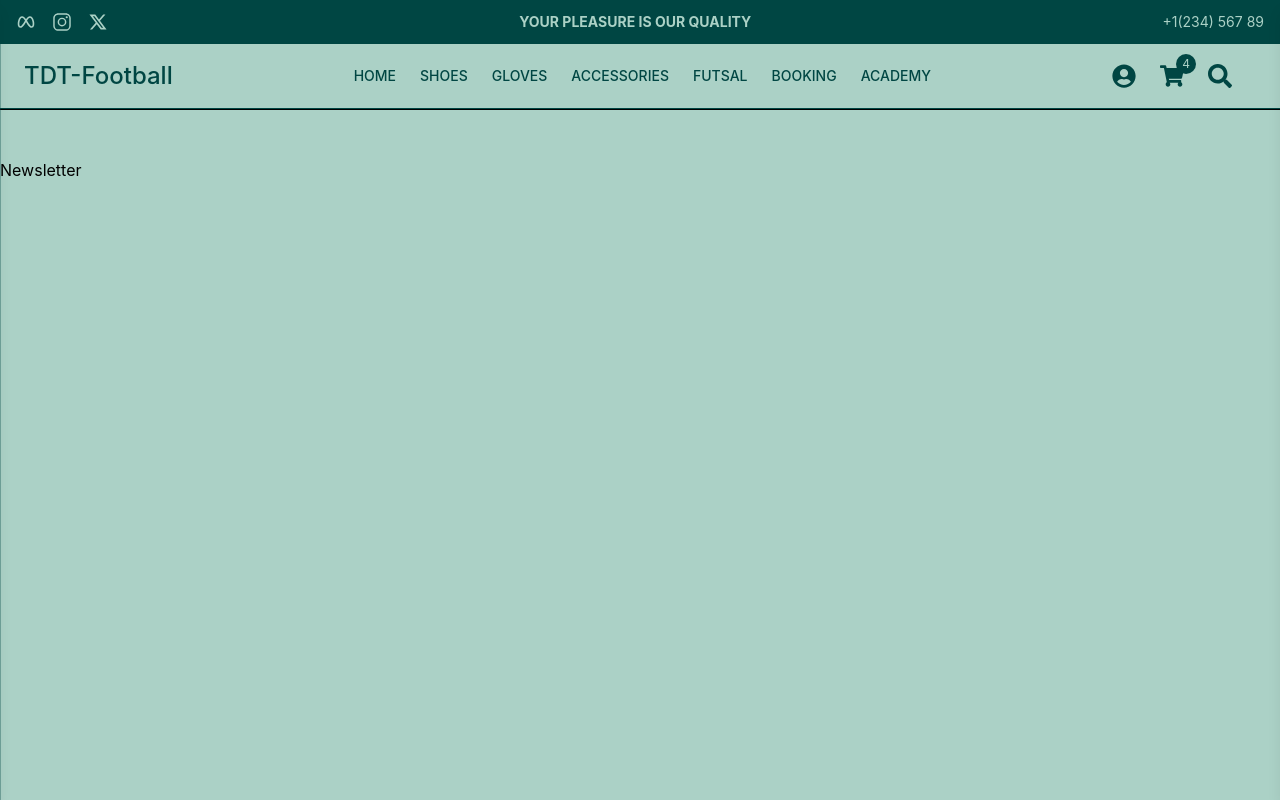
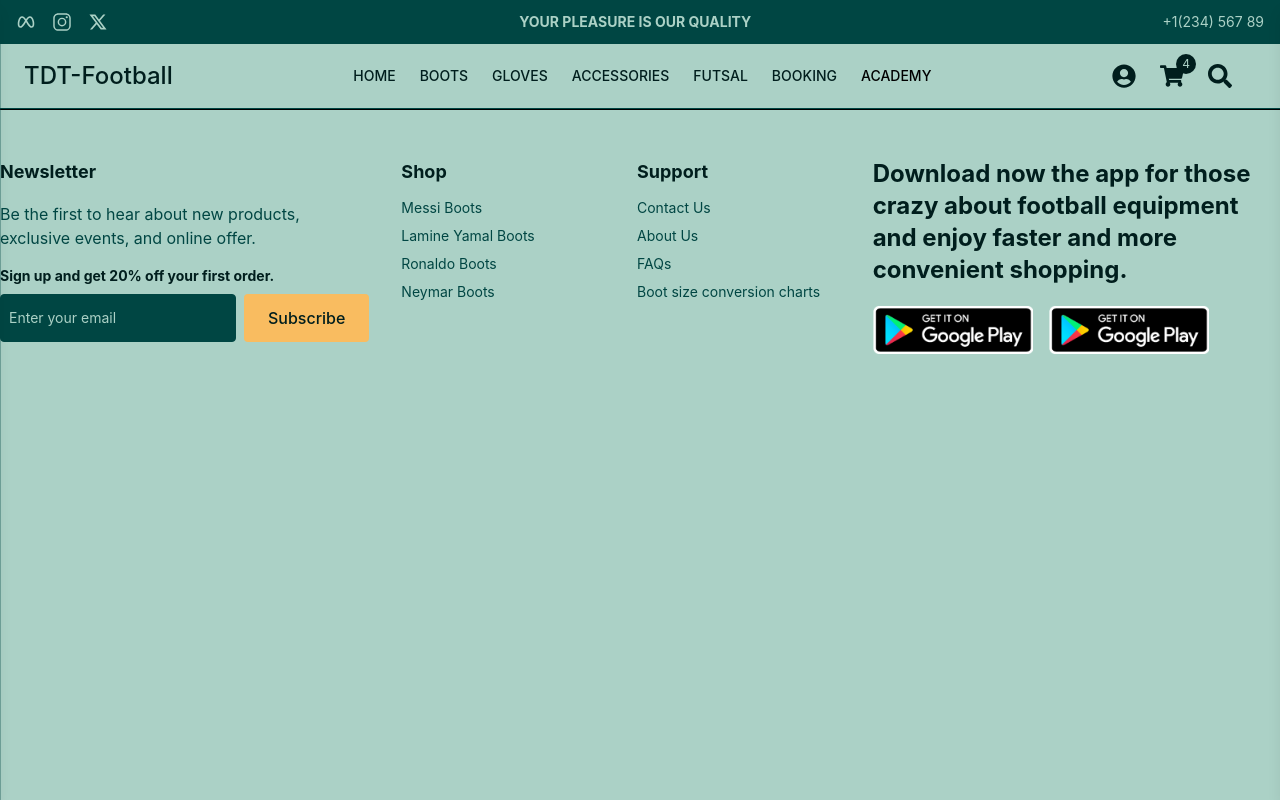
Before and after one commit to trandinhthong7/Final-Year-Project---TranDinhThong, a React app in the folder frontend/: page / in a window 1280 px wide. Built offline with nearby package versions, Linux system fonts and the light colour scheme; the HTML template or start-up script is replaced by a standard one.

Commit message:
footer finish

```diff
--- a/frontend/src/components/common/Footer.jsx
+++ b/frontend/src/components/common/Footer.jsx
@@ -1,16 +1,59 @@
+
+import { Link } from 'react-router-dom'
 
 const Footer = () => {
   return (
     <footer className="border-t py-12">
-        <div className="container mx-auto grid grid-cols-1 md:grid-cols-4 gap-8 px-4 lg:px-0">
+        <div className="container mx-auto grid grid-cols-1 md:grid-cols-[1fr_1fr_1fr_2fr] gap-8 px-4 lg:px-0">
+            <div className="text-[#001e1d] mb-2">
+                <h3 className="text-lg mb-4 font-bold">Newsletter</h3>
+                <p className=" text-[#004643] mb-4">Be the first to hear about new products, exclusive events, and online offer. </p>
+                <p className="text-sm mb-2 font-bold">Sign up and get 20% off your first order.</p>
+                {/* News letter form will be here */}
+                <form className="flex gap-2">
+                    <input type="email"
+                    placeholder="Enter your email"
+                    className="p-2 flex-1 text-sm bg-[#004643] text-[#00948d] border border-[#004643] rounded focus:outline-none focus:ring-2 focus:ring-[#f9bc60] transition-all placeholder:text-[#abd1c6]"/>
+                    <button type="submit" className="bg-[#f9bc60] text-[#001e1d] px-6 py-3 rounded font-medium hover:bg-[#a47733] transition-all whitespace-nowrap">Subscribe</button>
+                </form>
+            </div>
+            {/* shop links */}
             <div>
-                <h3>
-                    Newsletter
-                </h3>
+                <h3 className="text-lg text-[#001e1d] mb-3 font-bold" >Shop</h3>
+                <ul className="text-[#004643] space-y-2 text-sm">
+                    <li><Link to="#" className="hover:text-[#00948d] transition-colors">Messi Boots</Link></li>
+                    <li><Link to="#" className="hover:text-[#00948d] transition-colors">Lamine Yamal Boots</Link></li>
+                    <li><Link to="#" className="hover:text-[#00948d] transition-colors">Ronaldo Boots</Link></li>
+                    <li><Link to="#" className="hover:text-[#00948d] transition-colors">Neymar Boots</Link></li>
+                </ul>
+            </div>
+
+            {/* support links */}
+            <div>
+                <h3 className="text-lg text-[#001e1d] mb-3 font-bold">Support</h3>
+                <ul className="text-[#004643] space-y-2 text-sm">
+                    <li><Link to="#" className="hover:text-[#00948d] transition-colors">Contact Us</Link></li>
+                    <li><Link to="#" className="hover:text-[#00948d] transition-colors">About Us</Link></li>
+                    <li><Link to="#" className="hover:text-[#00948d] transition-colors">FAQs</Link></li>
+                    <li><Link to="#" className="hover:text-[#00948d] transition-colors">Boot size conversion charts</Link></li>
+                </ul>
+            </div>
+
+            {/* Download app  */}
+            <div className="text-[#001e1d]">
+                <h1 className="text-2xl font-bold mb-5">Download now the app for those crazy about football equipment and enjoy faster and more convenient shopping.</h1>
+                <div className="flex justify-center xl:justify-start mb-4 space-x-4">
+                    <a href="">
+                        <img className="w-auto h-12" src="/images/store-en.png" alt="Google Play"></img>
+                    </a>
+                    <a href="">
+                        <img className="w-auto h-12" src="/images/store-en.png" alt="Google Play"></img>
+                    </a>
+                </div>
             </div>
         </div>
     </footer>
-)
+    )
 }
 
 export default Footer
--- a/frontend/src/components/common/NavBar.jsx
+++ b/frontend/src/components/common/NavBar.jsx
@@ -19,29 +19,29 @@ const NavBar = () => {
         <nav className="container mx-auto flex items-center justify-between py-4 px-6">
             {/* Left-Logo  */}
             <div>
-                <Link to={"/"} className="text-2xl font-medium text-[#004643] hover:text-[#00948d]">TDT-Football</Link>
+                <Link to={"/"} className="text-2xl font-medium text-[#001e1d] hover:text-[#00948d]">TDT-Football</Link>
             </div>
             {/* Center - Menu */}
             <div className="hidden md:flex space-x-6">
-                <Link to="" className=" text-[#004643] hover:text-[#00948d] text-sm font-medium uppercase">Home</Link>
-                <Link to="" className=" text-[#004643] hover:text-[#00948d] text-sm font-medium uppercase">Shoes</Link>
-                <Link to="" className=" text-[#004643] hover:text-[#00948d] text-sm font-medium uppercase">Gloves</Link>
-                <Link to="" className=" text-[#004643] hover:text-[#00948d] text-sm font-medium uppercase">Accessories</Link>
-                <Link to="" className=" text-[#004643] hover:text-[#00948d] text-sm font-medium uppercase">Futsal</Link>
-                <Link to="" className=" text-[#004643] hover:text-[#00948d] text-sm font-medium uppercase">Booking</Link>
-                <Link to="" className=" text-[#004643] hover:text-[#00948d] text-sm font-medium uppercase">Academy</Link>
+                <Link to="" className=" text-[#001e1d] hover:text-[#00948d] text-sm font-medium uppercase">Home</Link>
+                <Link to="" className=" text-[#001e1d] hover:text-[#00948d] text-sm font-medium uppercase">Boots</Link>
+                <Link to="" className=" text-[#001e1d] hover:text-[#00948d] text-sm font-medium uppercase">Gloves</Link>
+                <Link to="" className=" text-[#001e1d] hover:text-[#00948d] text-sm font-medium uppercase">Accessories</Link>
+                <Link to="" className=" text-[#001e1d] hover:text-[#00948d] text-sm font-medium uppercase">Futsal</Link>
+                <Link to="" className=" text-[#001e1d] hover:text-[#00948d] text-sm font-medium uppercase">Booking</Link>
+                <Link to="" className=" text-[#00001e1d4643] hover:text-[#00948d] text-sm font-medium uppercase">Academy</Link>
             </div>
             {/* Right - Icons */}
             <div className="flex items-center space-x-6">
-                <Link to="/profile"><FaUserCircle className="text-[#004643] hover:text-[#00948d] h-6 w-6"/></Link>
+                <Link to="/profile"><FaUserCircle className="text-[#001e1d] hover:text-[#00948d] h-6 w-6"/></Link>
                 <button onClick={toggleDrawer} className="relative">
-                  <FaShoppingCart className="text-[#004643] hover:text-[#00948d] h-6 w-6"/>
-                  <span className="absolute -top-2.5 -right-3 bg-[#004643] text-[#abd1c6] text-xs rounded-full px-1.5 py-0.5">4</span>
+                  <FaShoppingCart className="text-[#001e1d] hover:text-[#00948d] h-6 w-6"/>
+                  <span className="absolute -top-2.5 -right-3 bg-[#001e1d] text-[#abd1c6] text-xs rounded-full px-1.5 py-0.5">4</span>
                 </button>
               {/* search icon */}
-              <div className="overflow-hidden"><SearchBar/></div>
+              <div className="overflow-hidden text-[#001e1d]"><SearchBar/></div>
               <button onClick={toggleNavDrawer} className="md:hidden">
-                <FaBars className="text-[#004643] h-6 w-6"/>
+                <FaBars className="text-[#001e1d] h-6 w-6"/>
               </button>
             </div>
         </nav>
@@ -58,7 +58,7 @@ const NavBar = () => {
             <h2 className="text-xl text-[#abd1c6] font-semibold mb-4">Menu</h2>
             <nav>
               <Link to = "#" onClick={toggleNavDrawer} className="block text-[#abd1c6] hover:text-[#00948d]">Home</Link>
-              <Link to = "#" onClick={toggleNavDrawer} className="block text-[#abd1c6] hover:text-[#00948d]">Shoes</Link>
+              <Link to = "#" onClick={toggleNavDrawer} className="block text-[#abd1c6] hover:text-[#00948d]">Boots</Link>
               <Link to = "#" onClick={toggleNavDrawer} className="block text-[#abd1c6] hover:text-[#00948d]">Gloves</Link>
               <Link to = "#" onClick={toggleNavDrawer} className="block text-[#abd1c6] hover:text-[#00948d]">Accessories</Link>
               <Link to = "#" onClick={toggleNavDrawer} className="block text-[#abd1c6] hover:text-[#00948d]">Futsal</Link>
--- a/frontend/src/components/common/SearchBar.jsx
+++ b/frontend/src/components/common/SearchBar.jsx
@@ -33,7 +33,7 @@ const SearchBar = () => {
                         {/* search icon */}
                         <button
                         type="submit"
-                        className="absolute right-2 top-1/2 transform -translate-y-1/2 text-[#004643] hover:text-[#00948d]">
+                        className="absolute right-2 top-1/2 transform -translate-y-1/2 text-[#001e1d] hover:text-[#00948d]">
                             <FaSearch className="h-6 w-6"/>
                         </button>
                     </div>
@@ -47,7 +47,7 @@ const SearchBar = () => {
                 </form>
             ) : (
                 <button onClick={handleSearchToggle} >
-                    <FaSearch className="text-[#004643] hover:text-[#00948d] h-6 w-6"/>
+                    <FaSearch className="text-[#001e1d] hover:text-[#00948d] h-6 w-6"/>
                  </button>
                 )}
         </div>
```
Also changed, not shown: frontend/public/images/store-en.png (added).
